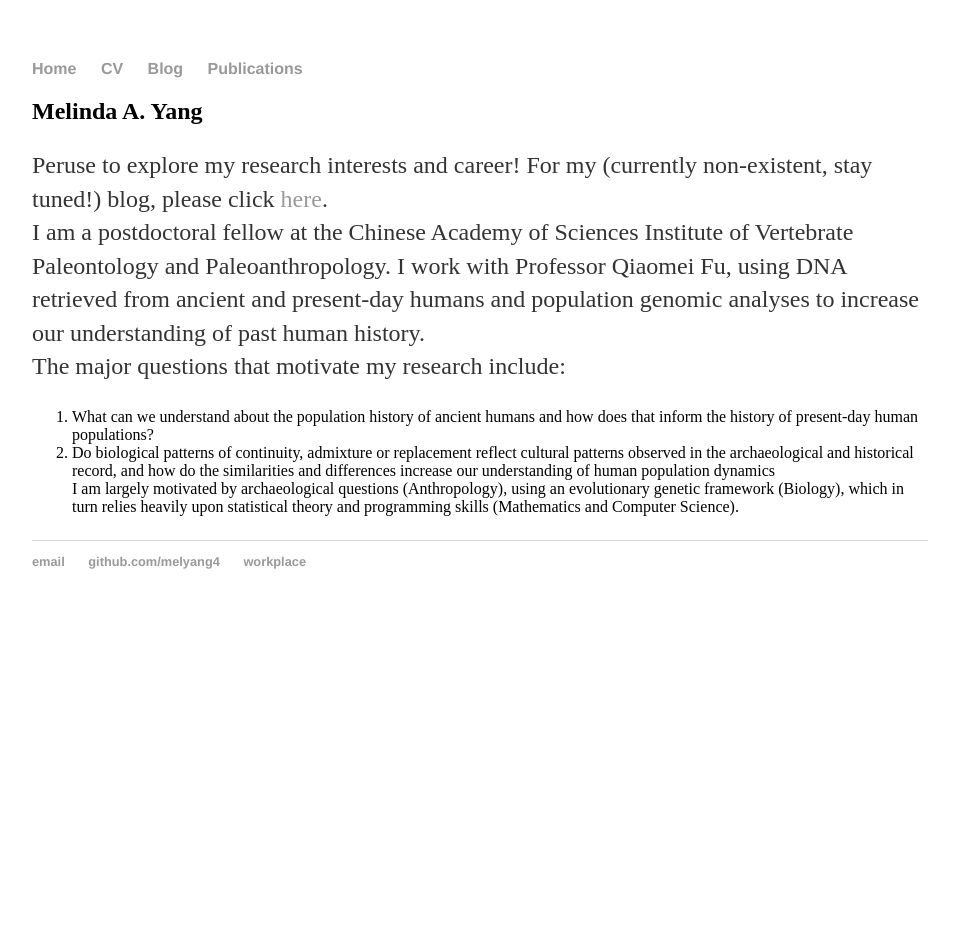
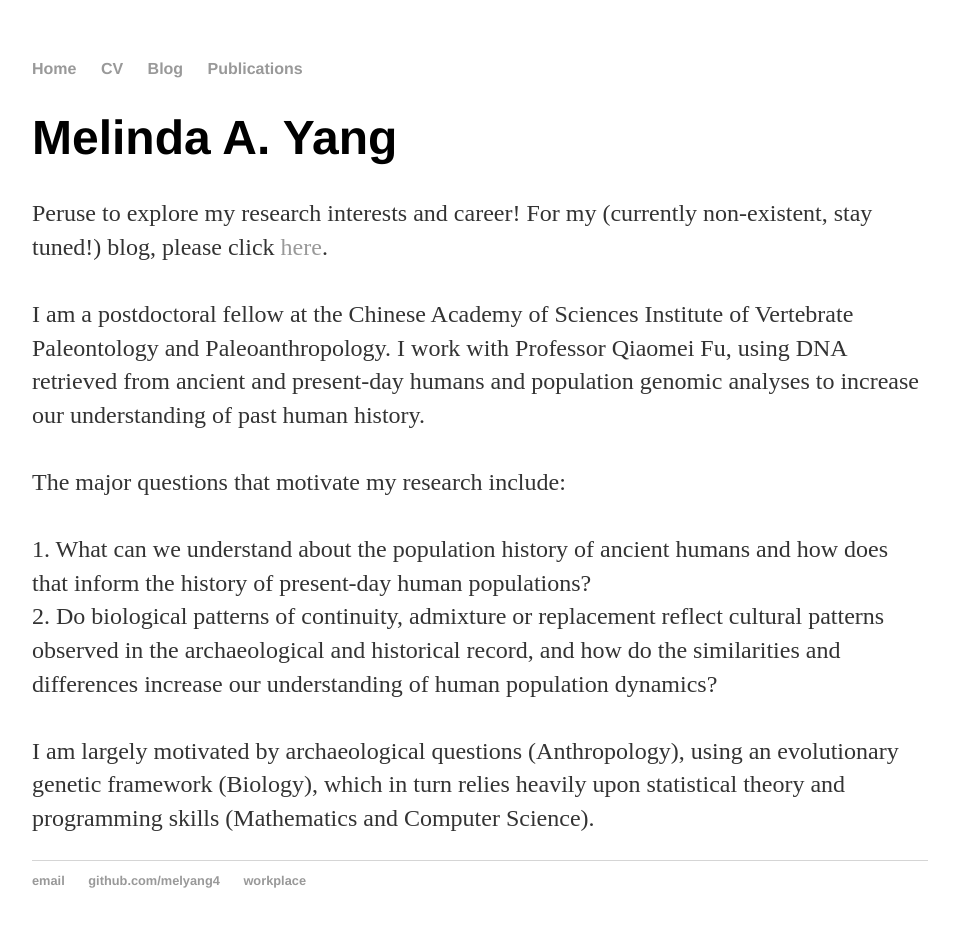
Before and after one commit to melyang4/melyang4.github.io, a Jekyll site: the page built from index.html, in a window 1280 px wide. Shown: the whole page, without its empty margins (160-1119 px from the left). Built offline with Jekyll 4.4.1, drawn with Linux system fonts in a browser that asks for light colours; before the commit the page ends 900 px from its top, so only the background shows below that.

Commit message:
Update index.html

```diff
--- a/index.html
+++ b/index.html
@@ -4,13 +4,19 @@ title: Mel's Site
 ---
 
 <div class="blurb">
-	<h2>Melinda A. Yang</h2>
-	<p> Peruse to explore my research interests and career! For my (currently non-existent, stay tuned!) blog, please click <a href="/blog">here</a>.
-		<br> I am a postdoctoral fellow at the Chinese Academy of Sciences Institute of Vertebrate Paleontology and Paleoanthropology. I work with Professor Qiaomei Fu, using DNA retrieved from ancient and present-day humans and population genomic analyses to increase our understanding of past human history.
-		<br> The major questions that motivate my research include:
-		<ol>
-			<li>What can we understand about the population history of ancient humans and how does that inform the history of present-day human populations? </li>
-			<li>Do biological patterns of continuity, admixture or replacement reflect cultural patterns observed in the archaeological and historical record, and how do the similarities and differences increase our understanding of human population dynamics
-		<br>I am largely motivated by archaeological questions (Anthropology), using an evolutionary genetic framework (Biology), which in turn relies heavily upon statistical theory and programming skills (Mathematics and Computer Science). </p>
+	<h1>Melinda A. Yang</h1>
+	<p>
+		Peruse to explore my research interests and career! For my (currently non-existent, stay tuned!) blog, please click <a href="/blog">here</a>.
+		<br> <br>
+		I am a postdoctoral fellow at the Chinese Academy of Sciences Institute of Vertebrate Paleontology and Paleoanthropology. I work with Professor Qiaomei Fu, using DNA retrieved from ancient and present-day humans and population genomic analyses to increase our understanding of past human history.
+		<br> <br>
+		The major questions that motivate my research include:
+		<br> <br>
+		1. What can we understand about the population history of ancient humans and how does that inform the history of present-day human populations?
+		<br>
+		2. Do biological patterns of continuity, admixture or replacement reflect cultural patterns observed in the archaeological and historical record, and how do the similarities and differences increase our understanding of human population dynamics?
+		<br> <br>
+		I am largely motivated by archaeological questions (Anthropology), using an evolutionary genetic framework (Biology), which in turn relies heavily upon statistical theory and programming skills (Mathematics and Computer Science).
+	</p>
 
 </div><!-- /.blurb -->
```
